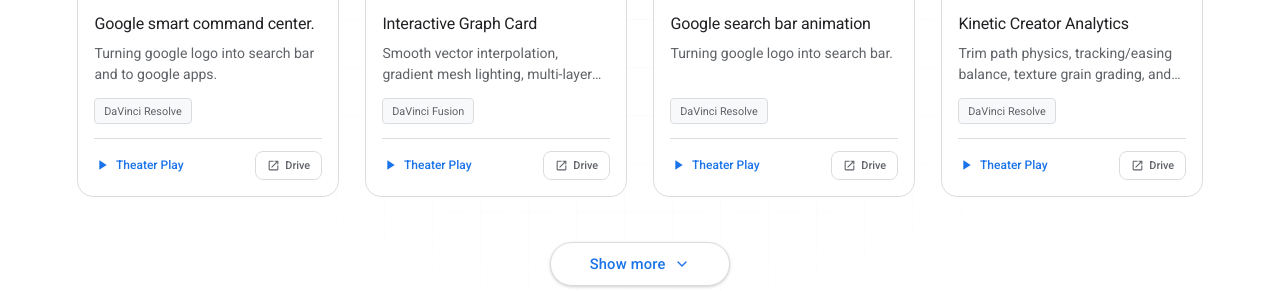
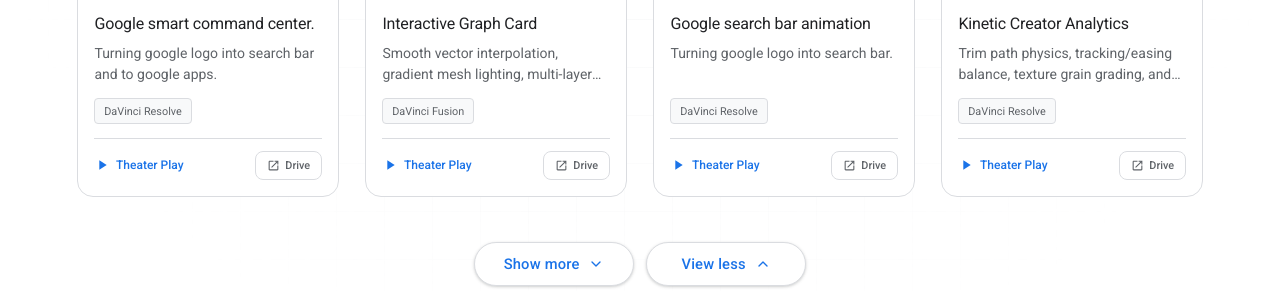
Before and after one commit to Raghavendra-yt/My_Motion_Graphics, a website: page index.html in a window 1280 px wide. Both pictures are taken after a click on the button "Show more". Shown: the part 1717-2008 px from the top of the page. Drawn offline with Linux system fonts and the light colour scheme.

Commit message:
Add 'View less' button with smooth scroll reset

```diff
--- a/app.js
+++ b/app.js
@@ -151,6 +151,7 @@ const cardViewToggle = document.getElementById("cardViewToggle");
 const loadMoreContainer = document.getElementById("loadMoreContainer");
 const loadMoreBtn = document.getElementById("loadMoreBtn");
 const loadMoreText = document.getElementById("loadMoreText");
+const viewLessBtn = document.getElementById("viewLessBtn");
 const loadMoreProgress = document.getElementById("loadMoreProgress");
 
 // Modal Elements
@@ -364,32 +365,74 @@ function renderProjects(projects, animateFromIndex = 0) {
     portfolioGrid.appendChild(card);
   });
 
-  // Update Show more Button & Progress Counter
+  // Update Show more & View less Buttons & Progress Counter
   if (loadMoreContainer) {
-    if (visibleProjects.length < validProjects.length) {
+    const isMoreAvailable = visibleProjects.length < validProjects.length;
+    const isExpanded = visibleProjects.length > CARDS_PER_BATCH;
+
+    if (isMoreAvailable || isExpanded) {
       loadMoreContainer.classList.remove("hidden");
-      if (loadMoreText) {
-        loadMoreText.textContent = "Show more";
+    } else {
+      loadMoreContainer.classList.add("hidden");
     }
+
+    if (loadMoreBtn) {
+      if (isMoreAvailable) {
+        loadMoreBtn.classList.remove("hidden");
+        loadMoreBtn.style.display = "";
+        if (loadMoreText) loadMoreText.textContent = "Show more";
+      } else {
+        loadMoreBtn.classList.add("hidden");
+        loadMoreBtn.style.display = "none";
+      }
+    }
+
+    if (viewLessBtn) {
+      if (isExpanded) {
+        viewLessBtn.classList.remove("hidden");
+        viewLessBtn.style.display = "";
+      } else {
+        viewLessBtn.classList.add("hidden");
+        viewLessBtn.style.display = "none";
+      }
+    }
+
     if (loadMoreProgress) {
       loadMoreProgress.textContent = `Showing ${visibleProjects.length} of ${validProjects.length} projects`;
-      }
-    } else {
-      loadMoreContainer.classList.add("hidden");
     }
   }
 }
 
 /**
- * Setup Show More Progressive Loading Button
+ * Setup Show More & View Less Progressive Loading Buttons
  */
 function setupLoadMore() {
-  if (!loadMoreBtn) return;
+  if (loadMoreBtn) {
     loadMoreBtn.addEventListener("click", () => {
       const prevCount = visibleCardCount;
       visibleCardCount += CARDS_PER_BATCH;
       renderProjects(currentFilteredProjects, prevCount);
     });
+  }
+
+  if (viewLessBtn) {
+    viewLessBtn.addEventListener("click", () => {
+      visibleCardCount = CARDS_PER_BATCH;
+      renderProjects(currentFilteredProjects, 0);
+
+      // Smooth scroll back to showcase section header
+      const portfolioSection = document.getElementById("portfolio");
+      if (portfolioSection) {
+        const headerOffset = 80;
+        const elementPosition = portfolioSection.getBoundingClientRect().top;
+        const offsetPosition = elementPosition + window.pageYOffset - headerOffset;
+        window.scrollTo({
+          top: offsetPosition,
+          behavior: "smooth"
+        });
+      }
+    });
+  }
 }
 
 /**
--- a/index.html
+++ b/index.html
@@ -125,8 +125,9 @@
           <!-- Populated dynamically by app.js -->
         </div>
 
-        <!-- Show More Progressive Loading -->
+        <!-- Show More / View Less Progressive Loading -->
         <div class="load-more-container" id="loadMoreContainer">
+          <div class="pagination-btn-group">
             <button id="loadMoreBtn" class="fluid-btn secondary-action load-more-btn" aria-label="Show more projects">
               <span class="btn-content">
                 <span id="loadMoreText">Show more</span>
@@ -135,6 +136,16 @@
                 </svg>
               </span>
             </button>
+
+            <button id="viewLessBtn" class="fluid-btn secondary-action view-less-btn hidden" aria-label="View less projects">
+              <span class="btn-content">
+                <span>View less</span>
+                <svg viewBox="0 0 24 24" width="16" height="16" fill="none" stroke="currentColor" stroke-width="2" stroke-linecap="round" stroke-linejoin="round" aria-hidden="true">
+                  <polyline points="18 15 12 9 6 15"></polyline>
+                </svg>
+              </span>
+            </button>
+          </div>
           <div class="load-more-progress" id="loadMoreProgress">Showing 6 of 14 projects</div>
         </div>
 
--- a/style.css
+++ b/style.css
@@ -934,8 +934,17 @@ button {
   display: none;
 }
 
-.load-more-btn {
-  min-width: 180px;
+.pagination-btn-group {
+  display: flex;
+  align-items: center;
+  justify-content: center;
+  flex-wrap: wrap;
+  gap: 0.75rem;
+}
+
+.load-more-btn,
+.view-less-btn {
+  min-width: 160px;
   height: 44px;
   font-size: 0.92rem;
   font-weight: 500;
@@ -944,19 +953,30 @@ button {
   transition: all var(--transition-mid);
 }
 
-.load-more-btn:hover {
+.view-less-btn.hidden,
+.load-more-btn.hidden {
+  display: none;
+}
+
+.load-more-btn:hover,
+.view-less-btn:hover {
   box-shadow: var(--shadow-md);
   transform: translateY(-2px);
   color: var(--google-blue);
   border-color: var(--google-blue);
 }
 
-.load-more-btn svg {
+.load-more-btn svg,
+.view-less-btn svg {
   transition: transform var(--transition-fast);
 }
 
 .load-more-btn:hover svg {
   transform: translateY(2px);
+}
+
+.view-less-btn:hover svg {
+  transform: translateY(-2px);
 }
 
 .load-more-progress {
```
Lines whose indentation alone changed are shown as unchanged.
